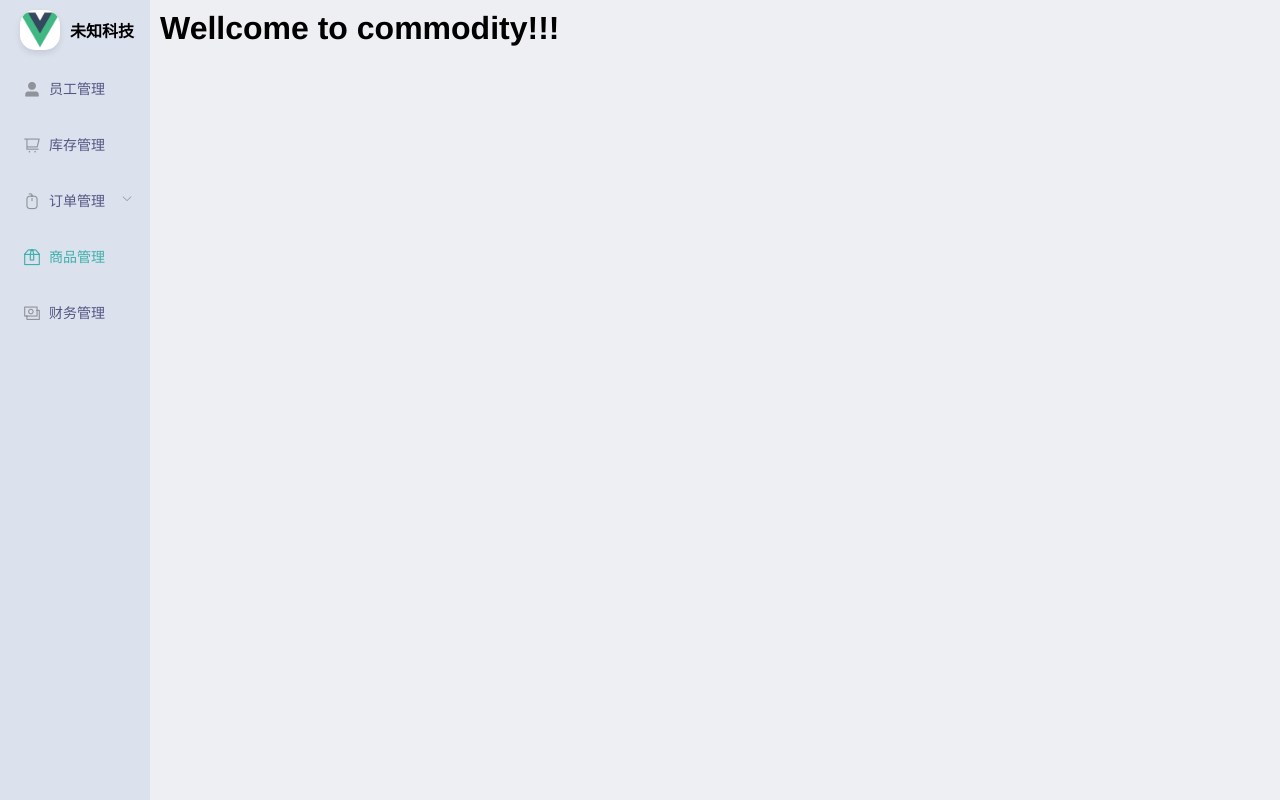
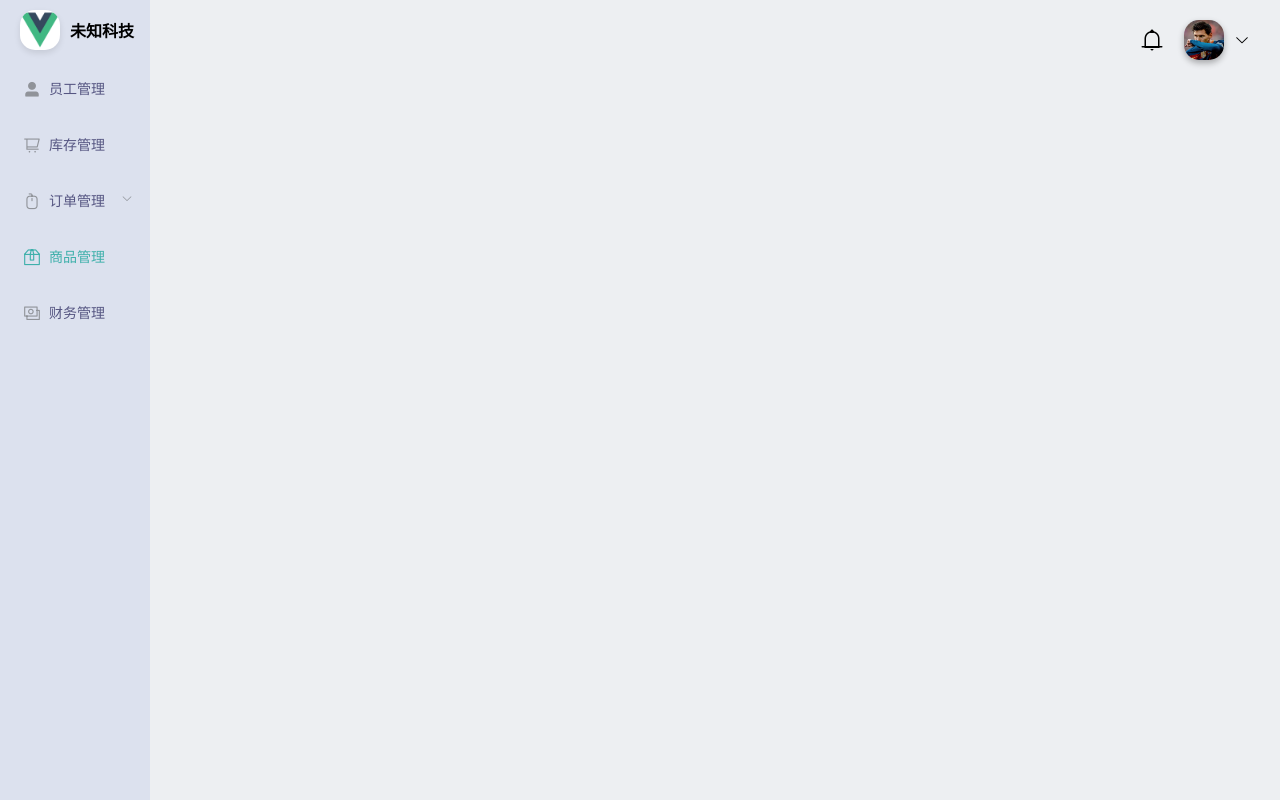
Before and after one commit to frankffenn/xerp, a Vue app: page /#/commodity in a window 1280 px wide. Built offline with nearby package versions, Linux system fonts and the light colour scheme.

Commit message:
add content header

```diff
--- a/src/assets/css/main.css
+++ b/src/assets/css/main.css
@@ -53,3 +53,31 @@ a {
 .content-collapse {
     left: 65px;
 }
+
+.content-header {
+    height: 80px;
+    position: absolute;
+    display: flex;
+    justify-content: center;
+    align-items: center ;
+    right: 20px;
+    top: 0;
+}
+
+.content-header .avatar {
+    width: 40px;
+    height: 40px;
+    border-radius: 15px;
+    box-shadow: 0 3px 6px rgb(0, 0, 0,0.3);
+}
+
+.content-header .el-icon-bell {
+    margin: 0 20px;
+   /* line-height: 18px; */
+   font-size: x-large;
+}
+
+.content-header .el-icon-arrow-down {
+    margin: 0 10px;
+   /* line-height: 18px; */
+}
--- a/src/components/page/Home.vue
+++ b/src/components/page/Home.vue
@@ -3,6 +3,11 @@
         <v-sidebar></v-sidebar>
         <div class="content" :class="{'content-collapse':collapse}">
             <transition name="move" mode="out-in">
+                <div class="content-header">
+                    <i class="el-icon-bell"></i>
+                    <img class="avatar" src="../../assets/messi.jpeg" alt="">
+                    <i class="el-icon-arrow-down"></i>
+                </div>
                 <router-view></router-view>
             </transition>
         </div>
```
